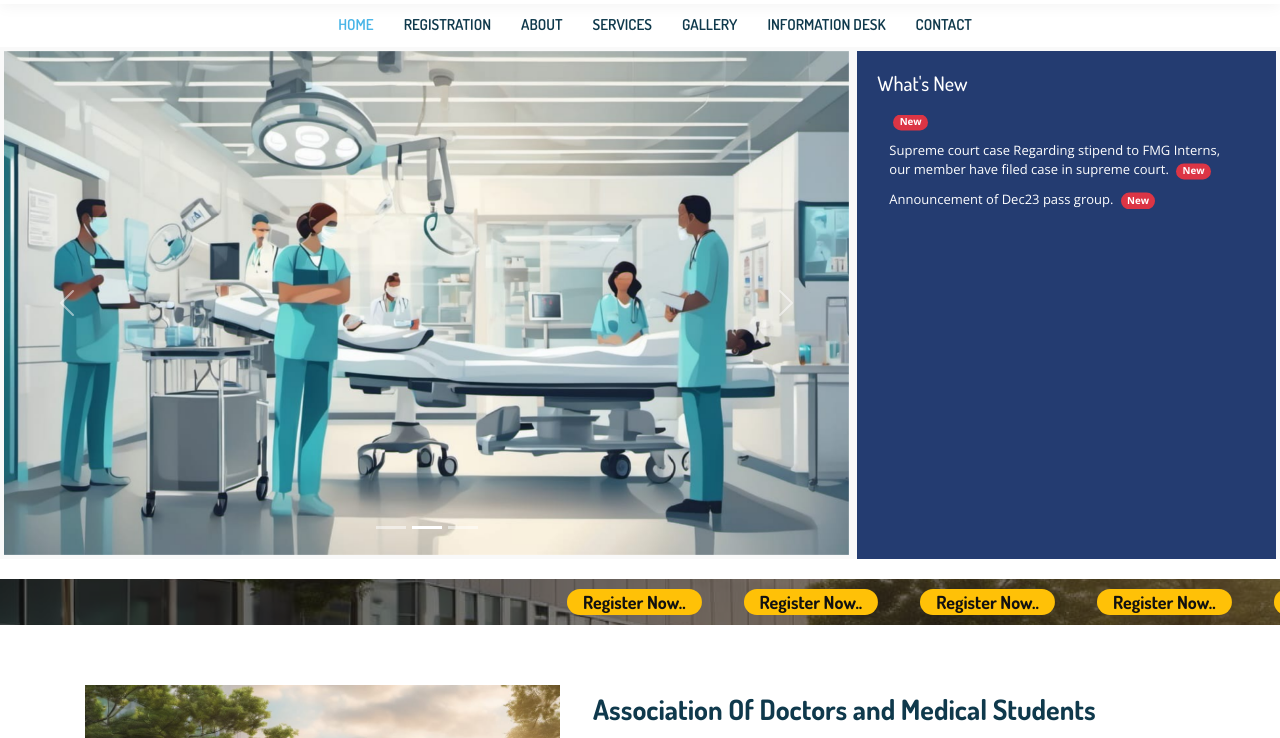
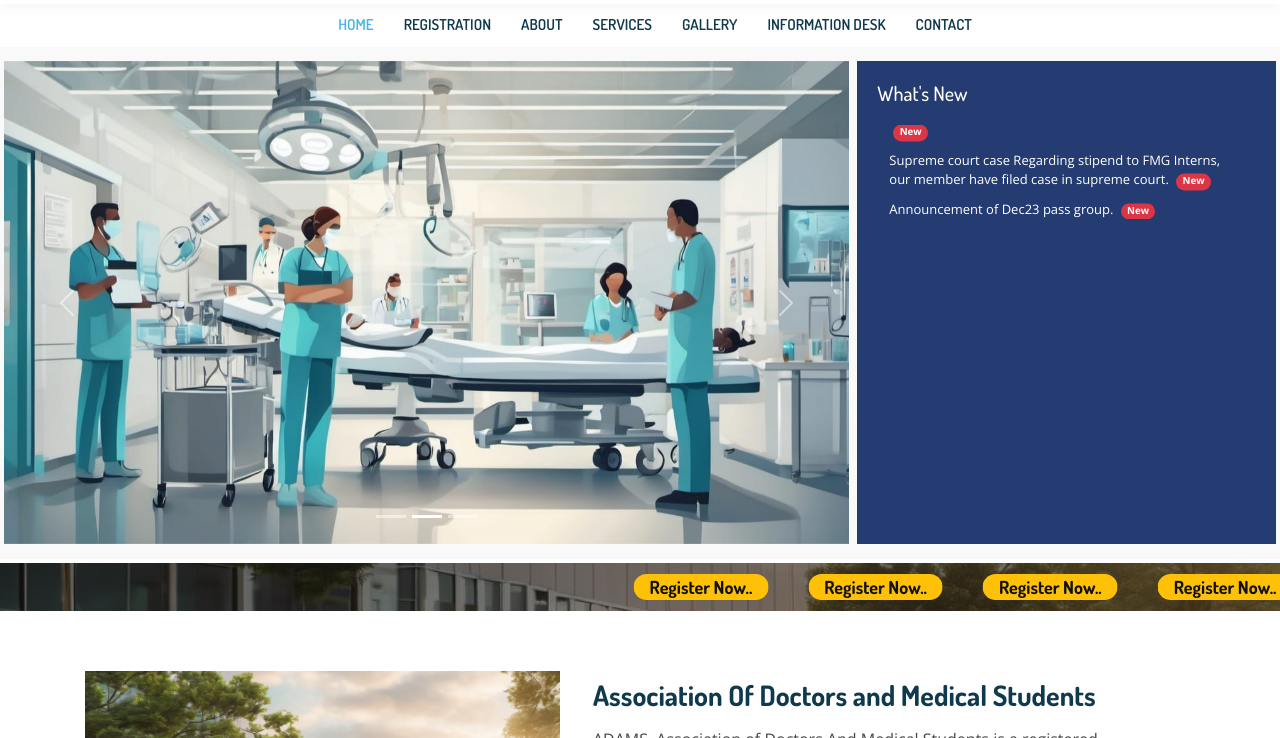
Before and after one commit to dhanomatic/ADAMS-project, a plain HTML site: page index.html in a window 1280 px wide. Shown: the part 86-824 px from the top of the page. Drawn offline with nearby package versions, Linux system fonts and the light colour scheme.

Commit message:
Design corrections

```diff
--- a/assets/css/style.css
+++ b/assets/css/style.css
@@ -326,9 +326,15 @@ h6 {
 --------------------------------------------------------------*/
 #hero {
   width: 100%;
-  height: 64vh;
+  /* height: 64vh; */
   background: #f9f9f9;
   /* margin-top: 1em; */
+}
+/* Media query for screens larger than 768px */
+@media screen and (min-width: 768px) {
+  #hero {
+    height: 64vh;
+  }
 }
 
 #hero .container {
@@ -1520,7 +1526,7 @@ section {
 
 .ticker-container {
   overflow: hidden;
-  background-color: #243c71;
+  /* background-color: #243c71; */
   color: white;
 }
 
--- a/index.html
+++ b/index.html
@@ -39,7 +39,7 @@
 
       <div>
         <a href="index.html" class="logo"><img src="assets/img/client-img/adam_logo.png" alt="" class="img-fluid"></a>
-        <span class="d-none d-md-inline" style="font-weight: 500;">Association Of Doctors And Medical Students</span>
+        <a href="index.html" style="text-decoration: none; color: #243c71;"><span class="d-none d-md-inline" style="font-weight: 600;">Association Of Doctors And Medical Students</span></a>
       </div>
 
       <!-- Uncomment below if you prefer to use text as a logo -->
@@ -76,11 +76,12 @@
 
 
   <!-- ======= Hero Section ======= -->
-  <section id="hero" class="d-flex align-items-center">
+  <section id="hero" class="d-flex align-items-center m-0 p-0">
 
     <div class="container-fluid">
       <div class="row">
-        <div class="col-lg-8 col-md-8 col-12 p-1" style="height: 64vh;">
+        <!-- <div class="col-lg-8 col-md-8 col-12 p-1" style="height: 64vh;"> -->
+        <div class="col-lg-8 col-md-8 col-12 p-1">
           <div id="carouselExampleAutoplaying" class="carousel slide h-100" data-bs-ride="carousel">
             <div class="carousel-indicators">
               <button type="button" data-bs-target="#carouselExampleIndicators" data-bs-slide-to="0" class="active"
@@ -117,7 +118,8 @@
           </div>
         </div>
         <div class="col-lg-4 col-md-4 col-12 p-1">
-          <h2 style="margin: 0; padding: 1em; color: white; background-color: #243c71;">What's New</h2>
+          <div class="h-100" style="background-color: #243c71; overflow: hidden;">
+            <h2 style="margin: 0; padding: 1em; color: white;">What's New</h2>
             <div class="ticker-container h-100">
               <ul class="ticker-list mt-0">
                 <li class="ticker-item">Clerkship alloted to FMGs. List of 25 candidates issued.<span
@@ -128,6 +130,7 @@
                 <li class="ticker-item">Announcement of Dec23 pass group. <span
                     class="badge rounded-pill bg-danger ms-1">New</span></li>
               </ul>
+            </div>
           </div>
         </div>
 
@@ -141,8 +144,8 @@
 
 
     <!-- ======= Counts Section ======= -->
-    <section id="marq" class="services marq counts">
-      <div class="container">
+    <section id="marq" class="services marq counts p-0 m-0 mt-1" style="height: 3rem;">
+      <div class="container h-100 d-flex align-items-center">
 
         <div class="d-flex justify-content-around counters position-relative">
 
@@ -246,7 +249,7 @@
 
         <div class="section-title">
           <h2>Contact</h2>
-          <p>For Queries Related to association Contact Secretary Dr Renjith CR</p>
+          <p style="text-transform: capitalize;">For any queries related to association, do contact us</p>
         </div>
         <div>
           <iframe style="border:0; width: 100%; height: 270px;"
@@ -276,7 +279,7 @@
               <div class="phone">
                 <i class="bi bi-phone"></i>
                 <h4>Call:</h4>
-                <p>+918921216929</p>
+                <p>+91 6238 668 068</p>
               </div>
 
             </div>
```
Also changed, not shown: inner-page.html (+1 -1 lines), registration.html (+2 -2 lines). Lines whose indentation alone changed are shown as unchanged.
